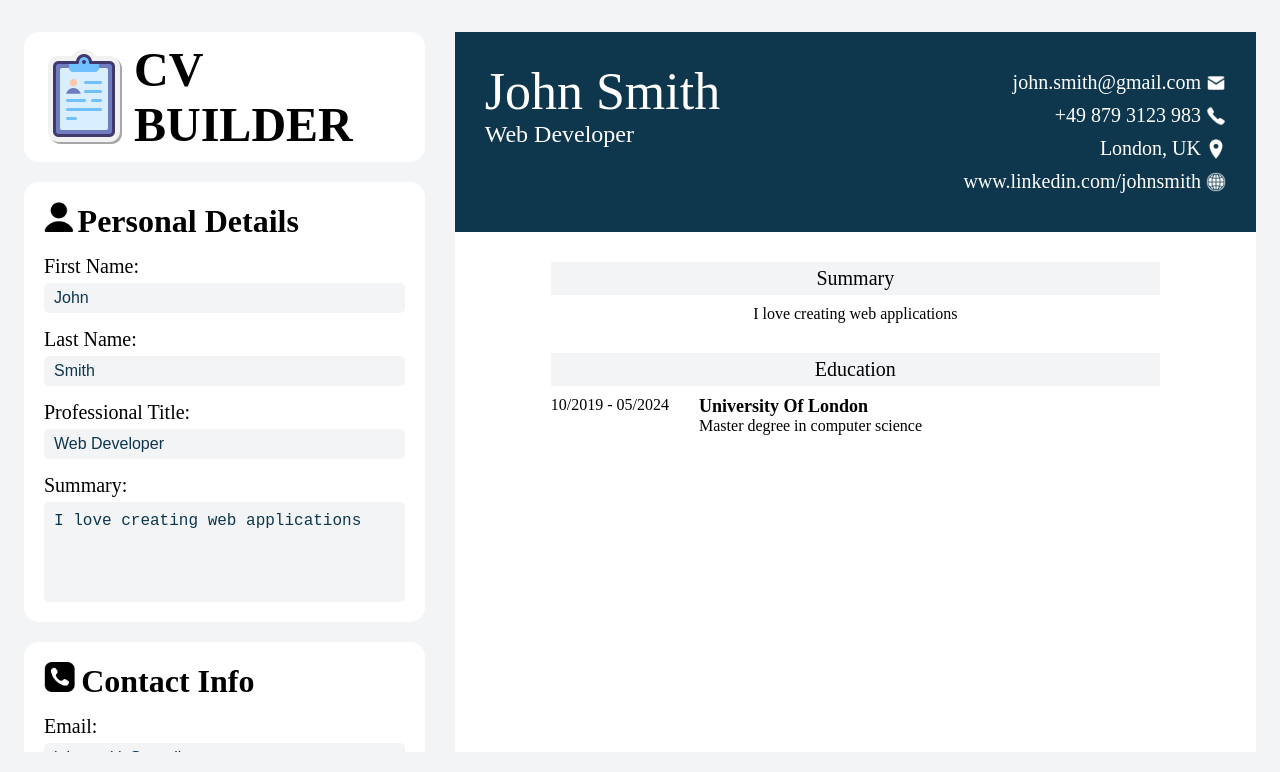
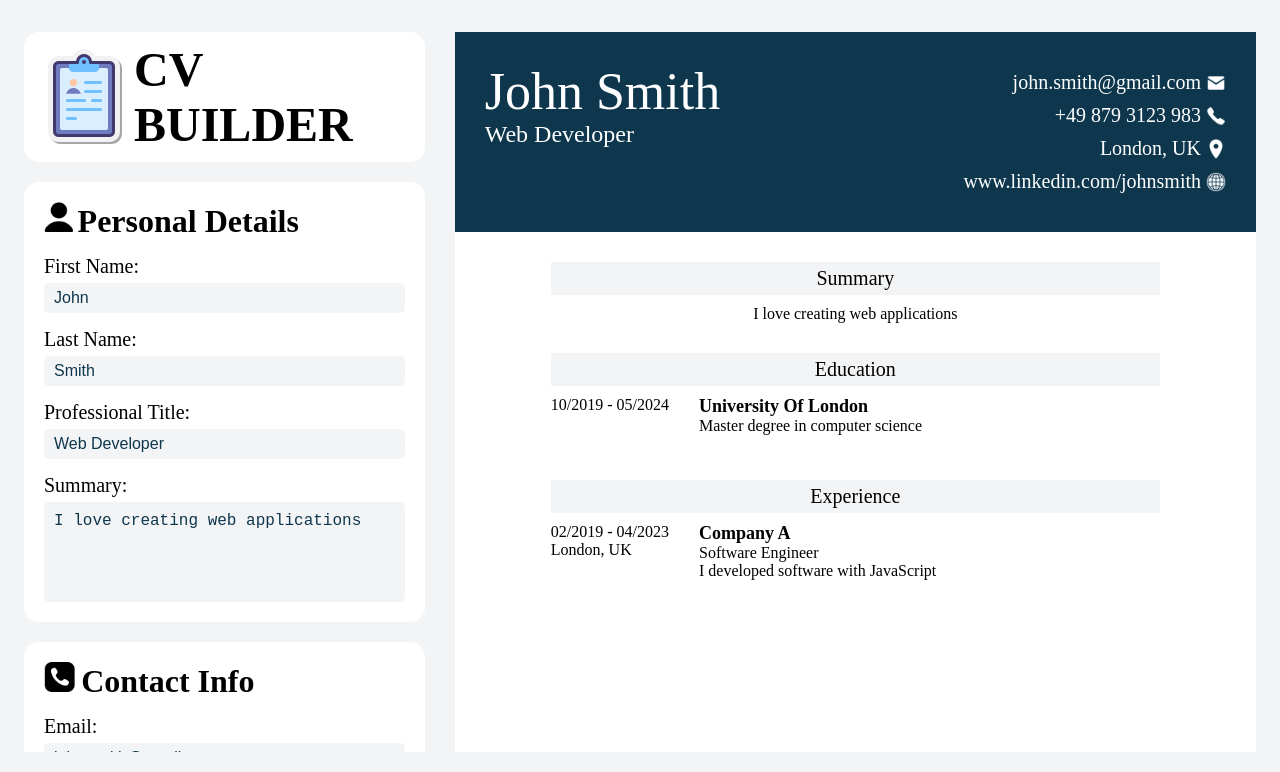
Before and after one commit to Stjepan1999/cv-builder, a React (Vite) app: page / in a window 1280 px wide. Shown: the top 772 px of the page. Built offline with nearby package versions, Linux system fonts and the light colour scheme.

Commit message:
Add experience section to resume

```diff
--- a/src/components/ResumeEducation.jsx
+++ b/src/components/ResumeEducation.jsx
@@ -12,13 +12,13 @@ export function ResumeEducationSection({ education }) {
       <div className="resume-section">
         <div className="resume-section-title">Education</div>
         {education.map((edu, index) => (
-          <div className="resume-education" key={index}>
+          <div className="resume-entry" key={index}>
             <div className="resume-dates">
               {formatDate(edu.startDate)} <span>-</span> {formatDate(edu.endDate)}
             </div>
-            <div className="resume-education-info">
-              <div className="resume-education-school">{edu.school}</div>
-              <div className="resume-education-degree">{edu.degree}</div>
+            <div className="resume-entry-info">
+              <div className="resume-entry-title">{edu.school}</div>
+              <div className="resume-entry-position">{edu.degree}</div>
             </div>
           </div>
         ))}
--- a/src/components/ResumeExperience.jsx
+++ b/src/components/ResumeExperience.jsx
@@ -1,3 +1,20 @@
-export function ResumeExperienceSection() {
-  return <></>;
+export function ResumeExperienceSection({ experienceData }) {
+  return (
+    <>
+      <div className="resume-section">
+        <div className="resume-section-title">Experience</div>
+        <div className="resume-entry">
+          <div className="resume-dates">
+            02/2019 <span>-</span> 04/2023
+            <div className="resume-entry-location">London, UK</div>
+          </div>
+          <div className="resume-entry-info">
+            <div className="resume-entry-title">Company A</div>
+            <div className="resume-entry-position">Software Engineer</div>
+            <p className="resume-entry-description">I developed software with JavaScript</p>
+          </div>
+        </div>
+      </div>
+    </>
+  );
 }
--- a/src/style.css
+++ b/src/style.css
@@ -221,7 +221,7 @@ body {
   margin-bottom: 10px;
 }
 
-.resume-education {
+.resume-entry {
   display: flex;
   margin-bottom: 15px;
 }
@@ -230,11 +230,12 @@ body {
   margin-right: 30px;
 }
 
-.resume-education-info {
+.resume-entry-info,
+.resume-entry-location {
   text-align: left;
 }
 
-.resume-education-school {
+.resume-entry-title {
   font-size: 18px;
   font-weight: 600;
 }
```
